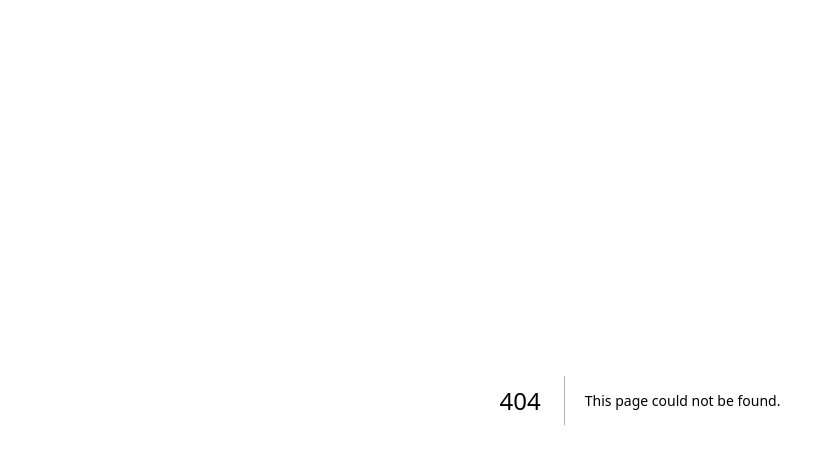
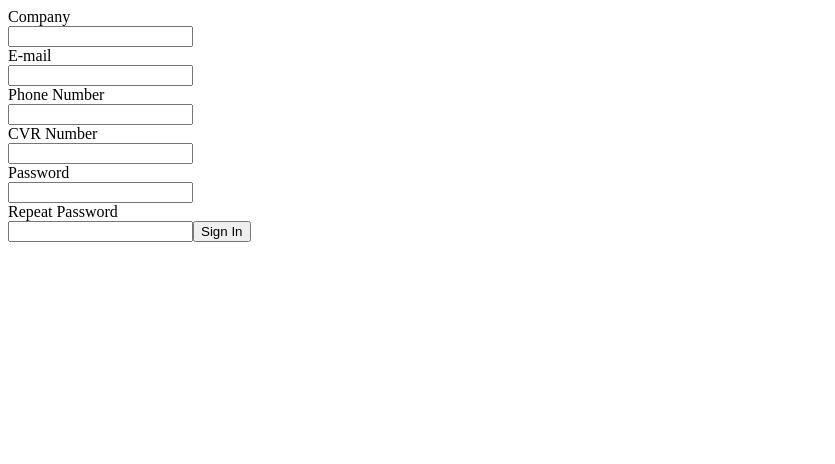
Before and after one commit to storgaard98/TooWoodToGo, a Next.js app in the folder nextjs-frontend/: page /SignUp in a window 1280 px wide. Before the commit this address had no page. Shown: the top 464 px of the page, without its empty margins (0-835 px from the left). Built offline with nearby package versions, Linux system fonts and the light colour scheme.

Commit message:
Sign in and sign up

```diff
--- /dev/null
+++ b/nextjs-frontend/src/pages/SignUp.tsx
@@ -0,0 +1,80 @@
+import Link from "next/link";
+import React from "react";
+
+const signUp = () => {
+  return (
+    <>
+      <>
+        <label className="form-control w-full max-w-xs">
+          <div className="label">
+            <span className="label-text">Company</span>
+          </div>
+          <input
+            type="text"
+            //placeholder="Type here"
+            className="input input-bordered w-full max-w-xs"
+          />
+        </label>
+        <label className="form-control w-full max-w-xs">
+          <div className="label">
+            <span className="label-text">E-mail</span>
+          </div>
+          <input
+            type="email"
+            //placeholder="Type here"
+            className="input input-bordered w-full max-w-xs"
+          />
+        </label>
+        <label className="form-control w-full max-w-xs">
+          <div className="label">
+            <span className="label-text">Phone Number</span>
+          </div>
+          <input
+            type="tel"
+            //placeholder="Type here"
+            className="input input-bordered w-full max-w-xs"
+          />
+        </label>
+        <label className="form-control w-full max-w-xs">
+          <div className="label">
+            <span className="label-text">CVR Number</span>
+          </div>
+          <input
+            type="tel"
+            //placeholder="Type here"
+            className="input input-bordered w-full max-w-xs"
+          />
+        </label>
+        <label className="form-control w-full max-w-xs">
+          <div className="label">
+            <span className="label-text">Password</span>
+          </div>
+          <input
+            type="password"
+            //placeholder="Type here"
+            className="input input-bordered w-full max-w-xs"
+          />
+        </label>
+        <label className="form-control w-full max-w-xs">
+          <div className="label">
+            <span className="label-text">Repeat Password</span>
+          </div>
+          <input
+            type="password"
+            //placeholder="Type here"
+            className="input input-bordered w-full max-w-xs"
+          />
+        </label>
+      </>
+      <button type="submit" onClick={signUpButton}>
+        Sign In
+      </button>
+    </>
+  );
+};
+function signUpButton() {
+  //<Link href="./components/home"></Link>;
+  console.log("Click");
+}
+
+export default signUp;
```
Also changed, not shown: nextjs-frontend/src/pages/Components/home.tsx (added, +7 -0 lines), nextjs-frontend/src/pages/LoginFormular.tsx (added, +30 -0 lines), nextjs-frontend/src/pages/login.tsx (added, +16 -0 lines), 1 other file (tests, documents, lock files or other folders).
